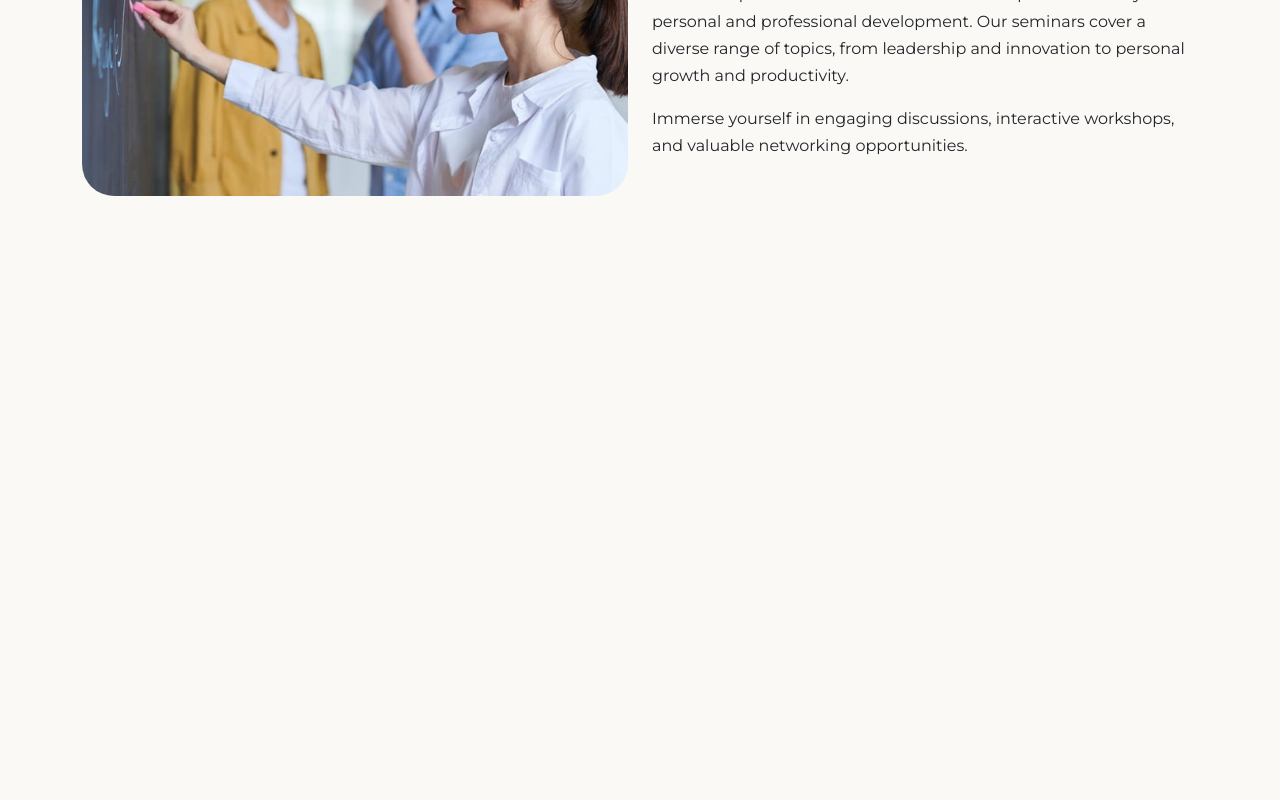
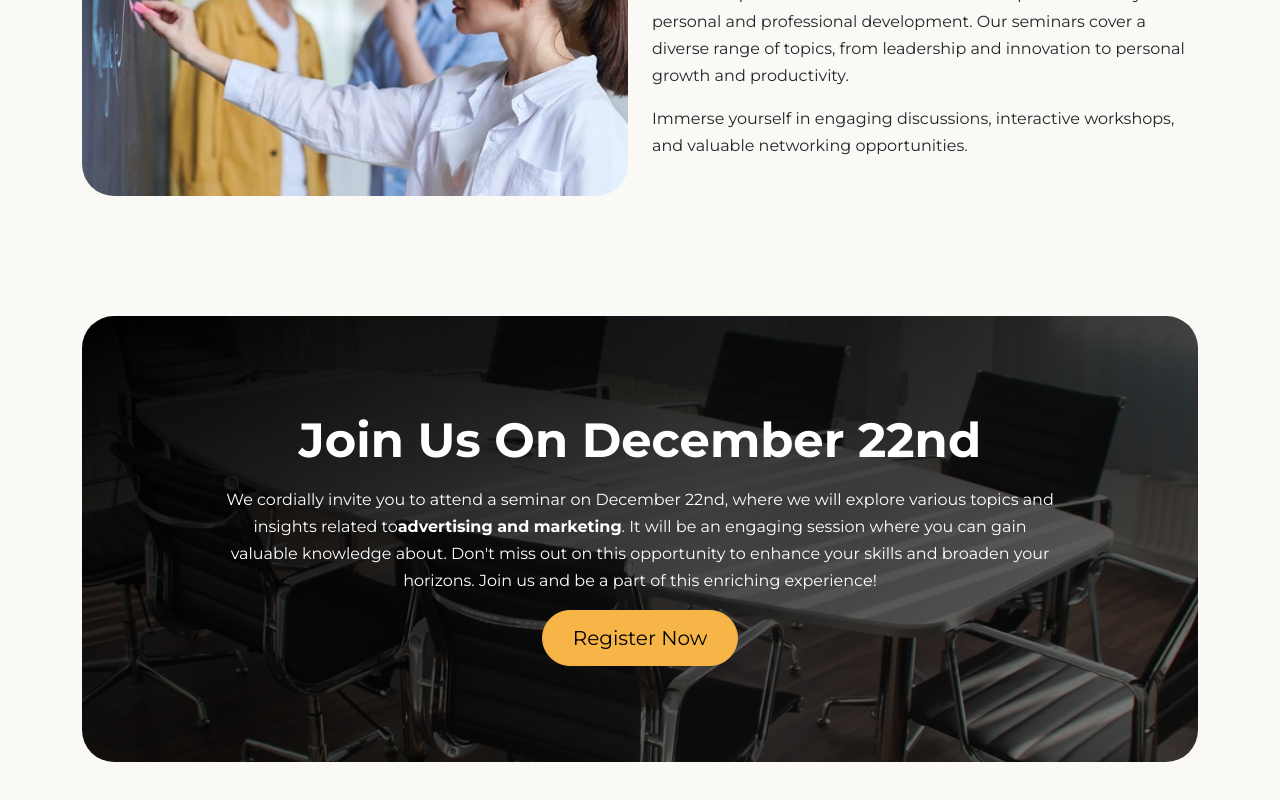
Before and after one commit to PedroMarcelino7/TrainingWebsite, a React (Vite) app: page / in a window 1280 px wide. Shown: the part 3886-4686 px from the top of the page. Before the commit the page ends 4202 px from the top, so only its background shows below. Built offline with nearby package versions, Linux system fonts and the light colour scheme.

Commit message:
invitation component

```diff
--- a/src/App.jsx
+++ b/src/App.jsx
@@ -6,6 +6,7 @@
 import Register from './components/Register/Register'
 import Summary from './components/Summary/Summary'
 import Details2 from './components/Details2/Details2'
+import Invitation from './components/Invitation/Invitation'
 
 function App() {
   return (
@@ -17,6 +18,7 @@
       <Points />
       <Summary />
       <Details2 />
+      <Invitation />
     </>
   )
 }
--- /dev/null
+++ b/src/components/Invitation/Invitation.jsx
@@ -0,0 +1,31 @@
+import './Invitation.scss'
+
+export default function Invitation() {
+    return (
+        <section className="invitation mb-5 bg-light">
+            <div className="container">
+                <div className="row">
+                    <div className="col-12">
+                        <div className="invitation-bg text-center py-6 rounded-5">
+                            <div className="text-white w-75 m-auto">
+                                <h2 className="display-5 fw-bold">Join Us On December 22nd</h2>
+                                <p>
+                                    We cordially invite you to attend a seminar on December 22nd,
+                                    where we will explore various topics and insights related to
+                                    <strong>advertising and marketing</strong>. It will be an
+                                    engaging session where you can gain valuable knowledge about.
+                                    Don't miss out on this opportunity to enhance your skills and
+                                    broaden your horizons. Join us and be a part of this enriching
+                                    experience!
+                                </p>
+                                <a href="#register" className="btn btn-primary btn-lg">
+                                    Register Now
+                                </a>
+                            </div>
+                        </div>
+                    </div>
+                </div>
+            </div>
+        </section>
+    )
+}
--- /dev/null
+++ b/src/components/Invitation/Invitation.scss
@@ -0,0 +1,4 @@
+.invitation-bg {
+    background: linear-gradient(to bottom right, rgba(0, 0, 0, 1), rgba(0, 0, 0, 0.5)), url(../../images/invitation-background.jpg) center center no-repeat;
+    background-size: cover;
+}
```
